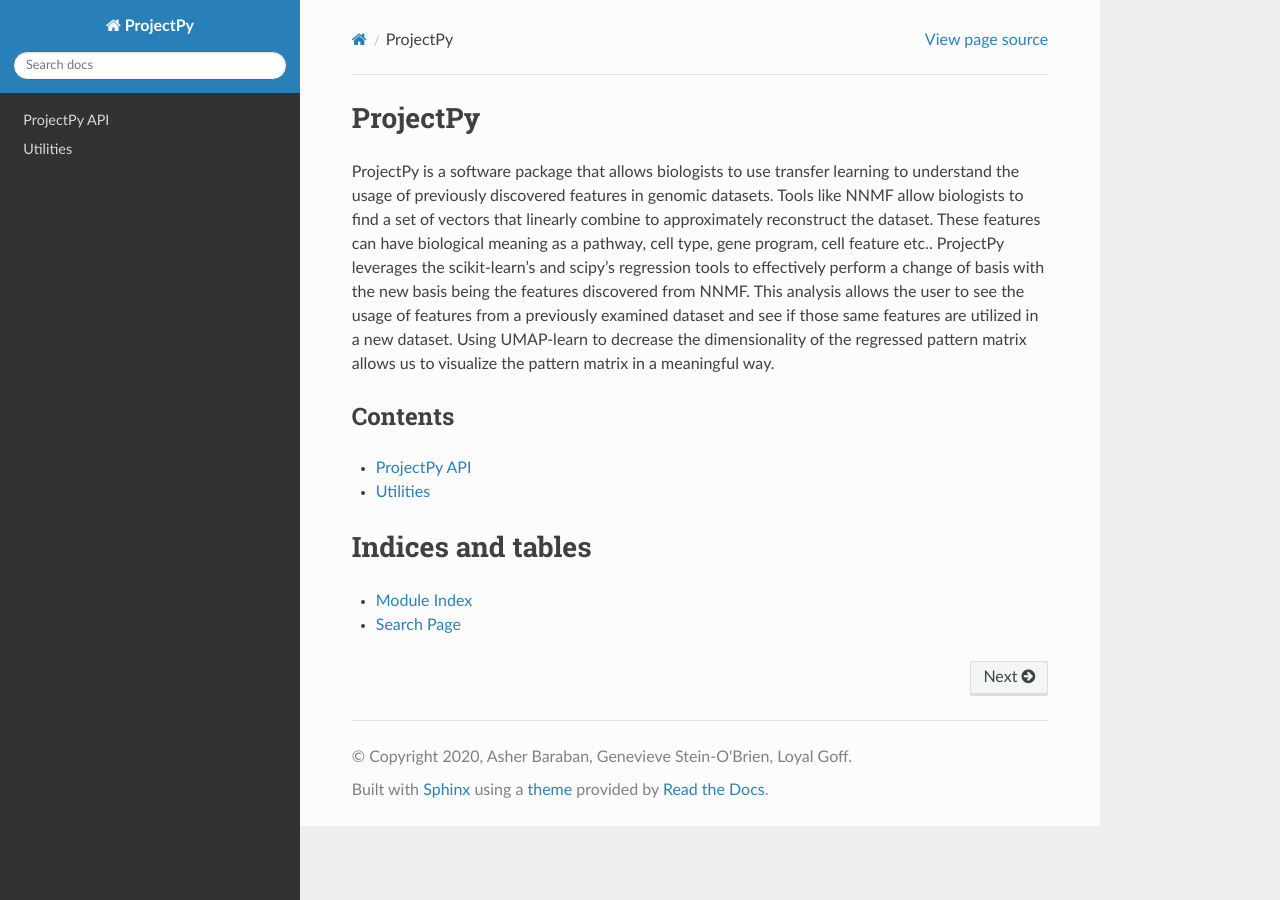
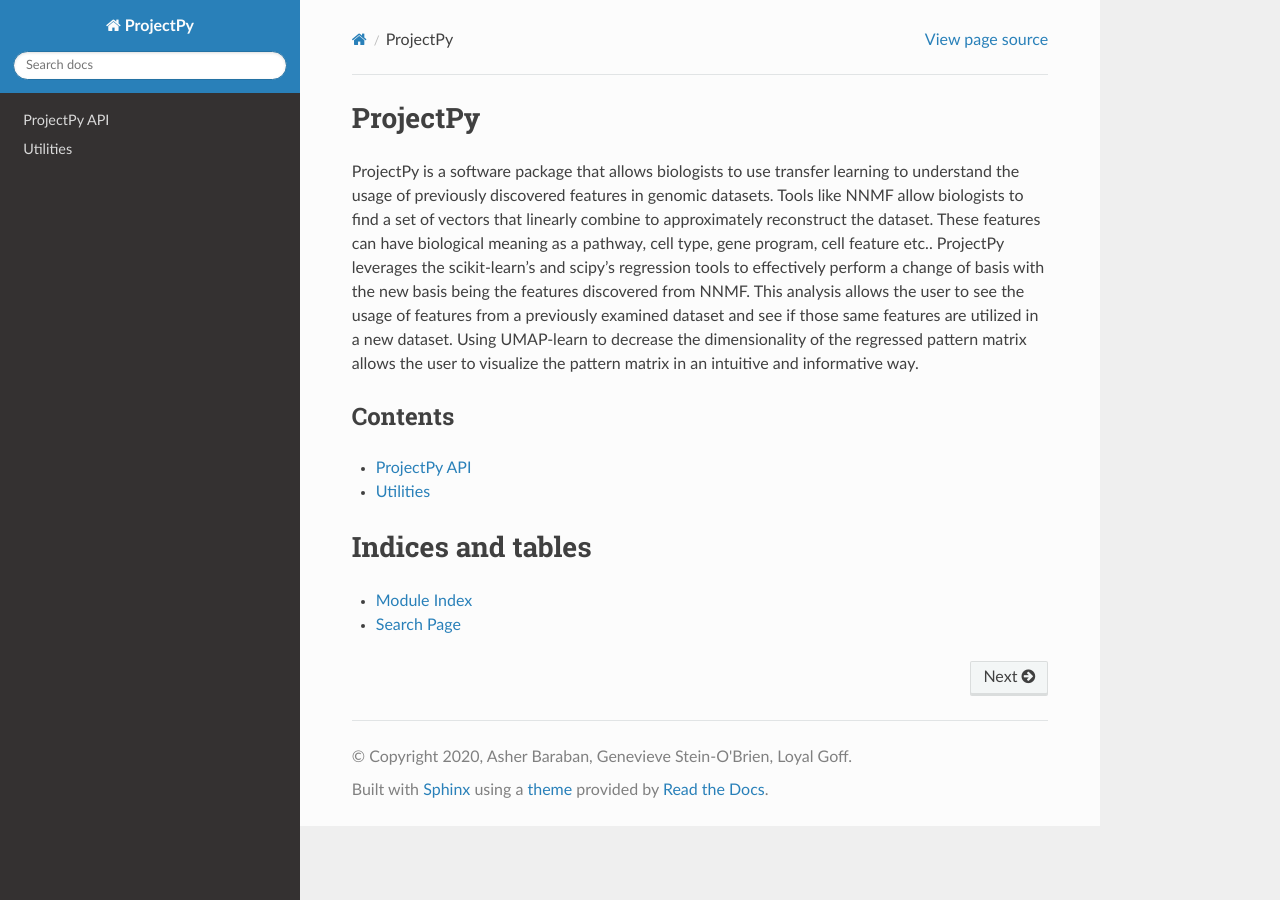
Before and after one commit to gofflab/scProject, a Sphinx documentation site: the page built from docs/source/index.rst, in a window 1280 px wide. Built offline with Sphinx 7.4.7 and the Read the Docs theme 2.0.0, drawn with Linux system fonts in a browser that asks for light colours; pages that are not in the unit, such as notebooks, are missing from menus.

Commit message:
Add some context to the website.

```diff
--- a/docs/source/index.rst
+++ b/docs/source/index.rst
@@ -7,8 +7,8 @@ to approximately reconstruct the dataset. These features can have biological mea
 program, cell feature etc.. ProjectPy leverages the scikit-learn’s and scipy’s regression tools to effectively perform a
 change of basis with the new basis being the features discovered from NNMF. This analysis allows the user to see the
 usage of features from a previously examined dataset and see if those same features are utilized in a new dataset. Using
-UMAP-learn to decrease the dimensionality of the regressed pattern matrix allows us to visualize the pattern matrix in a
-meaningful way.
+UMAP-learn to decrease the dimensionality of the regressed pattern matrix allows the user to visualize the pattern
+matrix in an intuitive and informative way.
 
 Contents
 ^^^^^^^^
```
